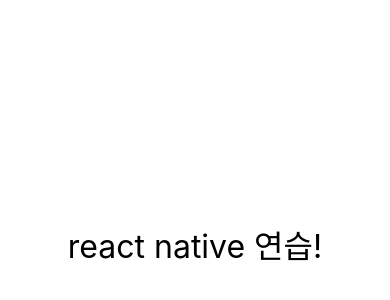
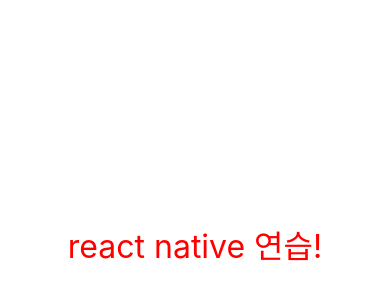
Before and after one commit to Jihun-Hwang/react-native-app-practice, a React Native app: screen / in a window 390 px wide. Shown: the part 178-478 px from the top of the page. Built offline with nearby package versions, Linux system fonts and the light colour scheme.

Commit message:
03. Style: red text and array of styles

```diff
--- a/App.js
+++ b/App.js
@@ -8,7 +8,7 @@
 
     return (  // handler는 항상 함수로 처리함
       <View style={styles.container}>
-        <Text style={styles.textBig}>react native 연습!</Text>
+        <Text style={[styles.textBig, styles.textRed]}>react native 연습!</Text>
         <StatusBar style="auto" />
       </View>
     );
@@ -26,5 +26,8 @@
   textBig: {
     fontSize: 32,
   },
+  textRed: {
+    color: 'red',
+  },
 
 });
```
